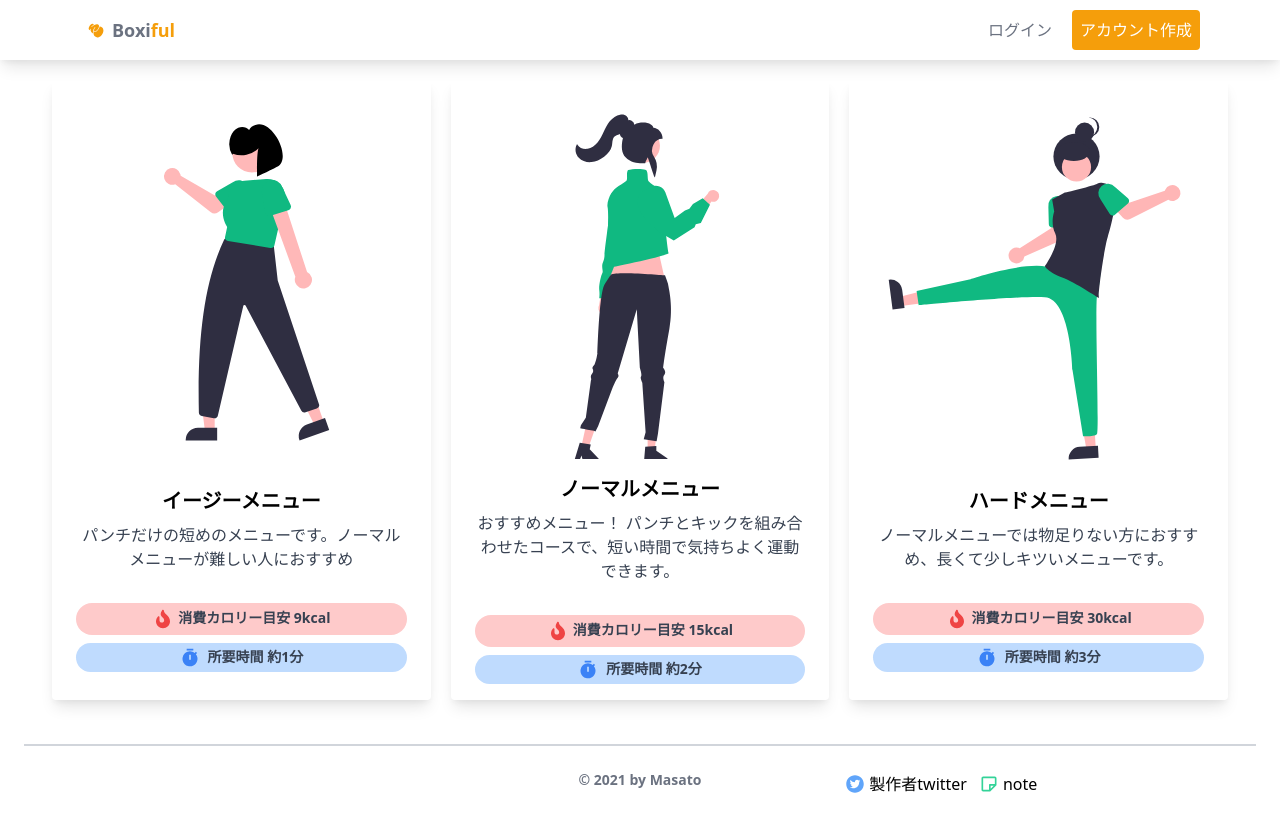
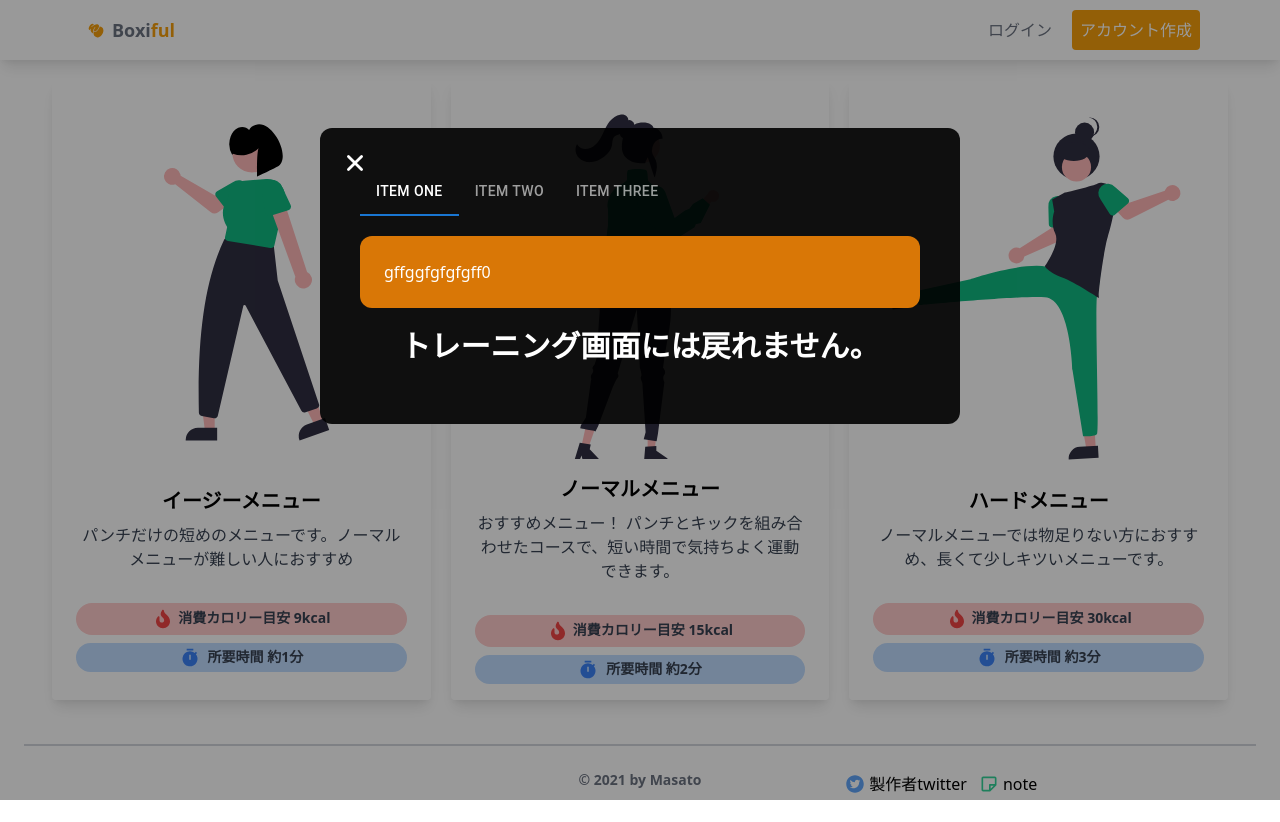
Before and after one commit to masato1230/boxiful, a React (Create React App) app: page / in a window 1280 px wide. Built offline with nearby package versions, Linux system fonts and the light colour scheme; what @mediapipe/pose would draw is missing.

Commit message:
Add Description modal components

```diff
--- a/package.json
+++ b/package.json
@@ -4,10 +4,13 @@
   "private": true,
   "dependencies": {
     "@craco/craco": "^6.3.0",
+    "@emotion/react": "^11.5.0",
+    "@emotion/styled": "^11.3.0",
     "@mediapipe/camera_utils": "^0.3.1632432234",
     "@mediapipe/control_utils": "^0.6.1629159505",
     "@mediapipe/drawing_utils": "^0.3.1620248257",
     "@mediapipe/pose": "^0.4.1630009814",
+    "@mui/material": "^5.1.0",
     "@testing-library/jest-dom": "^5.11.4",
     "@testing-library/react": "^11.1.0",
     "@testing-library/user-event": "^12.1.10",
--- /dev/null
+++ b/src/components/Status/Descriptions/DescriptionPage.tsx
@@ -0,0 +1,25 @@
+import { Box } from "@mui/system";
+
+interface DescriptionPageProps {
+  index: number;
+  value: number;
+}
+
+const DescriptionPage: React.FC<DescriptionPageProps> = ({ index, value }) =>  {
+
+  return (
+    <div
+      className="bg-yellow-600 mt-5 rounded-xl"
+      role="tabpanel"
+      hidden={value !== index}
+    >
+      {value === index && (
+        <Box sx={{ p: 3 }}>
+          gffggfgfgfgff{index}
+        </Box>
+      )}
+    </div>
+  );
+}
+
+export default DescriptionPage;
--- /dev/null
+++ b/src/components/Status/Descriptions/DescriptionTabs.tsx
@@ -0,0 +1,43 @@
+import React from 'react';
+import { Box } from '@mui/system';
+import { Tabs } from '@mui/material';
+import { Tab } from '@mui/material';
+import { Typography } from '@mui/material';
+import DescriptionPage from './DescriptionPage';
+
+function a11yProps(index: number) {
+  return {
+    id: `simple-tab-${index}`,
+    'aria-controls': `simple-tabpanel-${index}`,
+  };
+}
+
+const DescriptionTabs = () => {
+  const [value, setValue] = React.useState(0);
+
+  const handleChange = (event: React.SyntheticEvent, newValue: number) => {
+    setValue(newValue);
+  };
+
+  return (
+    <Box sx={{ width: '100%' }}>
+      <Box sx={{ borderBottom: 0 }}>
+        <Tabs
+          textColor="inherit"
+          indicatorColor="primary"
+          value={value}
+          onChange={handleChange}
+        >
+          <Tab label="Item One" {...a11yProps(0)} />
+          <Tab label="Item Two" {...a11yProps(1)} />
+          <Tab label="Item Three" {...a11yProps(2)} />
+        </Tabs>
+      </Box>
+      <DescriptionPage value={value} index={0}/>
+      <DescriptionPage value={value} index={1}/>
+      <DescriptionPage value={value} index={2}/>
+    </Box>
+  );
+};
+
+export default DescriptionTabs;
--- /dev/null
+++ b/src/components/Status/Descriptions/Descriptions.tsx
@@ -0,0 +1,32 @@
+import React, { Dispatch, SetStateAction } from 'react';
+import { IoClose } from 'react-icons/io5';
+import DescriptionTabs from './DescriptionTabs';
+
+interface DescriptionsProps {
+  setIsShowDescriptions: Dispatch<SetStateAction<boolean>>;
+}
+
+const Descriptions: React.FC<DescriptionsProps> = ({ setIsShowDescriptions }) => {
+  return (
+    <div
+      className="fixed z-50 top-0 w-screen h-screen bg-black bg-opacity-40 text-white"
+    >
+      <div
+        className="bg-black w-1/2 rounded-xl p-10 m-auto relative bg-opacity-90"
+        style={{ marginTop: '10%' }}
+      >
+        <IoClose
+          className="absolute top-5 left-5 hover:bg-gray-300 rounded-full"
+          size="30"
+          onClick={() => setIsShowDescriptions(false)}
+        />
+        <DescriptionTabs />
+        <h2 className="text-3xl font-bold text-center my-5">
+          トレーニング画面には戻れません。
+        </h2>
+      </div>
+    </div>
+  );
+};
+
+export default Descriptions;
--- a/src/components/Status/Status.tsx
+++ b/src/components/Status/Status.tsx
@@ -1,4 +1,5 @@
-import { useEffect } from 'react';
+import { useEffect, useState } from 'react';
+import React from 'react';
 import { useActions } from '../../hooks/useActions';
 import { useTrainingResult } from '../../hooks/useTrainingResults';
 import { useTypedSelector } from '../../hooks/useTypedSelector';
@@ -9,6 +10,7 @@ import {
   NormalMenu,
 } from '../../state';
 import MenuCards from './MenuCards';
+import Descriptions from './Descriptions/Descriptions';
 import CalendarHeatmapContainer from './CalendarHeatmapContainer';
 import { useIsLoggedIn } from '../../hooks/useIsLoggedIn';
 
@@ -25,6 +27,15 @@ const Status = () => {
 
   // Custom Hooks
   const [isLoggedIn, logout] = useIsLoggedIn();
+  // States
+  const [isShowDescriptions, setIsShowDescriptions] = useState(false);
+
+  // Show description modal if use is not logged in
+  useEffect(() => {
+    if (!isLoggedIn) {
+      setIsShowDescriptions(true);
+    }
+  }, [isLoggedIn]);
 
   // set instructions
   useEffect(() => {
@@ -34,10 +45,15 @@ const Status = () => {
   }, [menu]);
 
   return (
-    <div className="container mx-auto px-3">
-      {isLoggedIn && <CalendarHeatmapContainer />}
-      <MenuCards />
-    </div>
+    <React.Fragment>
+      <div className="container mx-auto px-3">
+        {isLoggedIn && <CalendarHeatmapContainer />}
+        <MenuCards />
+      </div>
+      {isShowDescriptions && (
+        <Descriptions setIsShowDescriptions={setIsShowDescriptions} />
+      )}
+    </React.Fragment>
   );
 };
 
```
Also changed, not shown: 1 other file (tests, documents, lock files or other folders).
